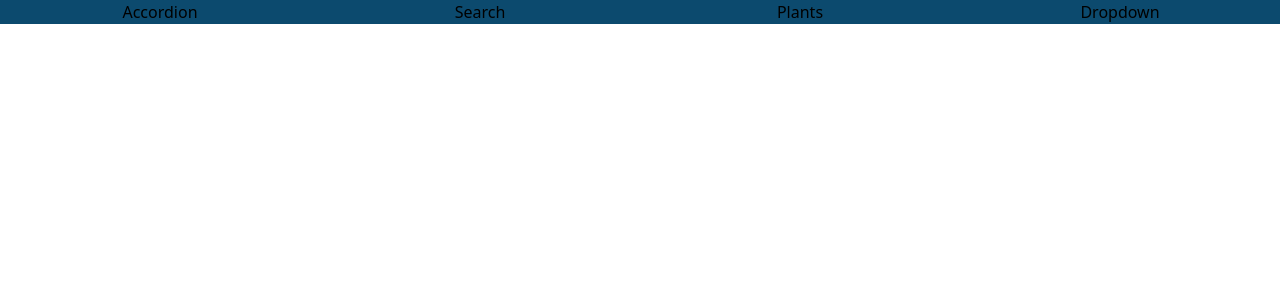
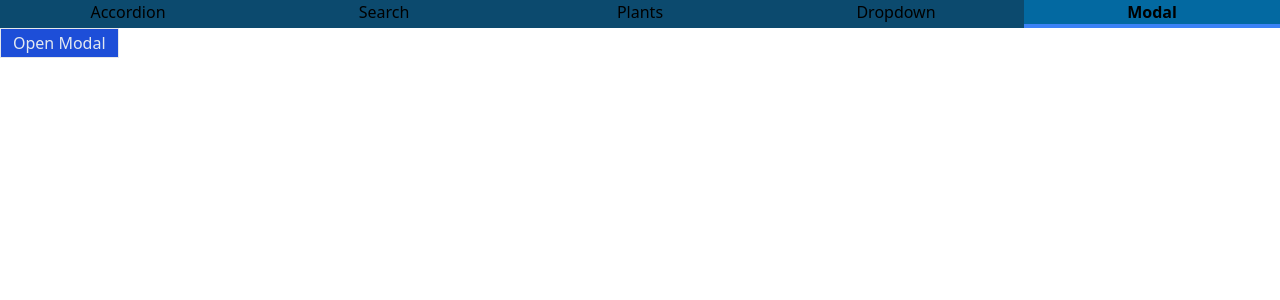
Before and after one commit to B-Musick/rootedinnature-react, a React (Create React App) app: page /modal in a window 1280 px wide. Shown: the top 300 px of the page. Built offline with nearby package versions, Linux system fonts and the light colour scheme.

Commit message:
Modal implemented

```diff
--- a/public/index.html
+++ b/public/index.html
@@ -39,5 +39,6 @@
       To begin the development, run `npm start` or `yarn start`.
       To create a production bundle, use `npm run build` or `yarn build`.
     -->
+    <div class="modal-container"></div>
   </body>
 </html>
--- a/src/App.js
+++ b/src/App.js
@@ -6,6 +6,7 @@ import AccordionPage from './pages/AccordionPage';
 import SearchPage from './pages/SearchPage';
 import PlantsPage from './pages/PlantsPage';
 import DropdownPage from './pages/DropdownPage';
+import ModalPage from './pages/ModalPage';
 
 import {BrowserRouter as Router, Route, Routes } from 'react-router-dom';
 
@@ -23,6 +24,7 @@ function App() {
                     <Route path="/search" element={<SearchPage />} />
                     <Route path="/plants" element={<PlantsPage />} />
                     <Route path="/dropdown" element={<DropdownPage />} />
+                    <Route path="/modal" element={<ModalPage />} />
                 </Routes>
             </Router>
 
--- /dev/null
+++ b/src/components/Modal.js
@@ -0,0 +1,31 @@
+import ReactDOM from 'react-dom';
+import { useEffect } from 'react';
+
+function Modal({ onClose, children, actionBar }){
+    useEffect(()=>{
+        document.body.classList.add('overflow-hidden');
+
+        // When modal being removed, need to remove the class
+        return ()=>{
+            document.body.remove('overflow-hidden');
+        }
+    }, [])
+
+    return ReactDOM.createPortal(
+        <div>
+            <div className="fixed inset-0 bg-gray-400 opacity-80" onClick={onClose}></div>
+            <div className="fixed inset-40 p-10 bg-white">
+                <div className="flex flex-col justify-between h-full">
+                    {children}
+                </div>
+                <div className="flex justify-end">
+                    {actionBar}
+                </div>
+            </div>
+        </div>,
+
+        document.querySelector('.modal-container')
+    )
+}
+
+export default Modal;
--- a/src/components/TopNavBar.js
+++ b/src/components/TopNavBar.js
@@ -7,6 +7,7 @@ function TopNavBar(){
         { label: "Search", path: "/search" },
         { label: "Plants", path: "/plants" },
         { label: "Dropdown", path: "/dropdown" },
+        { label: "Modal", path: "/modal" },
     ]
 
     const renderedLinks = links.map((link)=>{
--- /dev/null
+++ b/src/pages/ModalPage.js
@@ -0,0 +1,32 @@
+import { useState } from "react";
+import Modal from "../components/Modal";
+import Button from "../components/Button";
+
+function ModalPage(){
+    const [showModal, setShowModal] = useState(false);
+
+    const handleClick = () => {
+        setShowModal(true);
+    }
+
+    const handleClose = () => {
+        setShowModal(false);
+    }
+
+    const actionBar = <div><Button onClick={handleClose} primary>Accept</Button></div>;
+
+    const modal = <Modal onClose={handleClose} actionBar={actionBar}>
+        {/* receive children prop in Modal */}
+        <p>This is for child</p>
+    </Modal>;
+
+    return (
+        <div>
+            <Button onClick={handleClick} primary>Open Modal</Button>
+            {/* If show modal is true then show it */}
+            {showModal && modal}
+        </div>
+    )
+}
+
+export default ModalPage;
```
